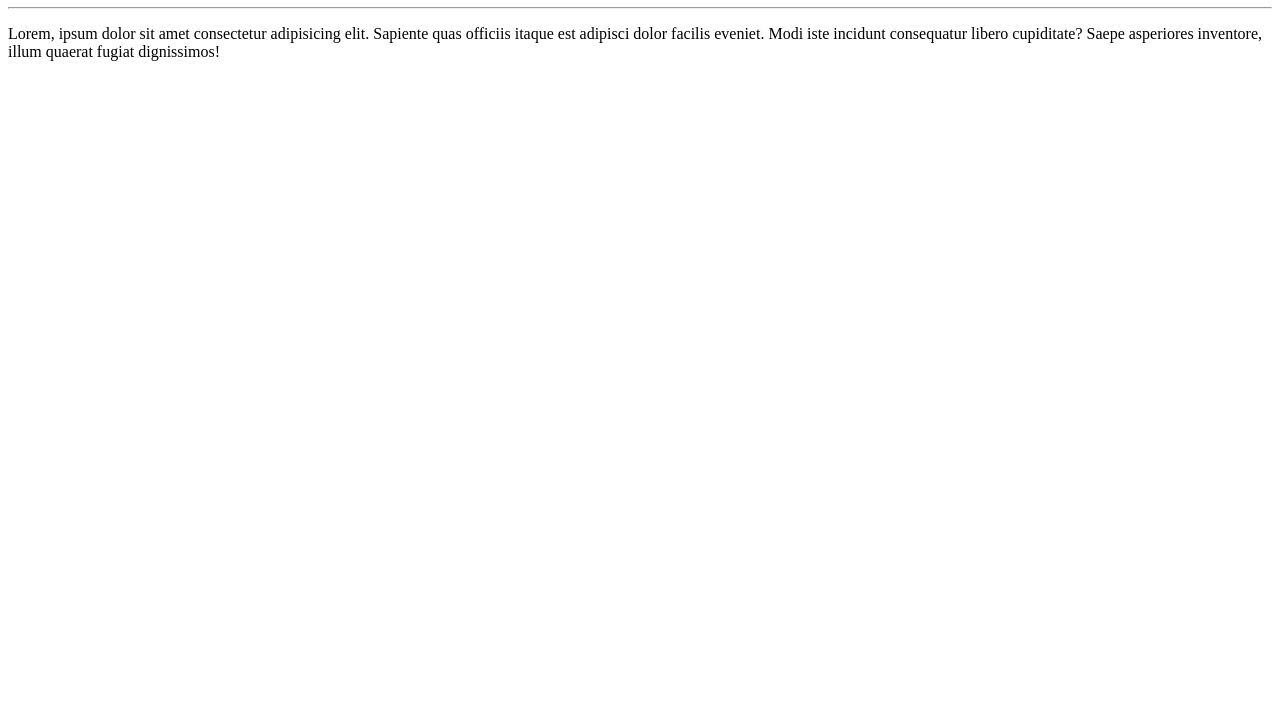
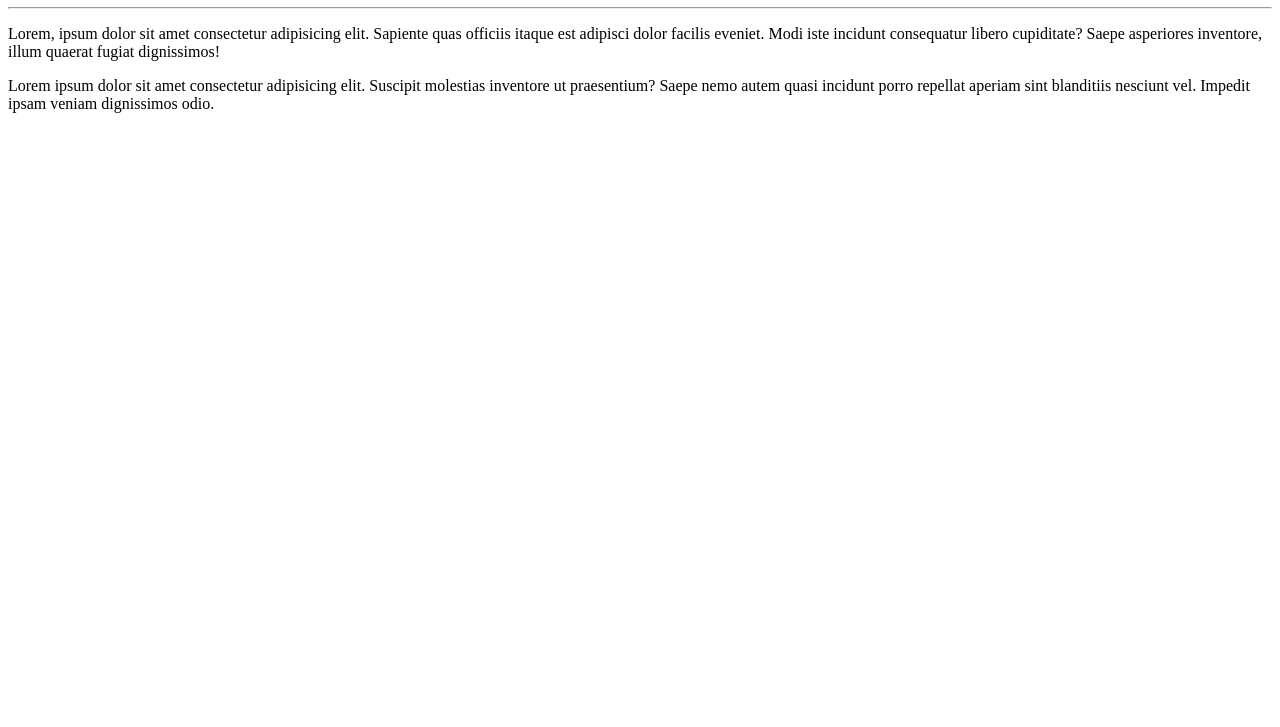
Before and after one commit to rodolfopossidonio/Ola-mundo, a plain HTML site: page site-exemplo/index.html in a window 1280 px wide. Shown: the part 73-800 px from the top of the page. Drawn offline with Linux system fonts and the light colour scheme.

Commit message:
adicionei um paragrafo

```diff
--- a/site-exemplo/index.html
+++ b/site-exemplo/index.html
@@ -11,5 +11,7 @@
     <hr>
     <p>Lorem, ipsum dolor sit amet consectetur adipisicing elit. Sapiente quas officiis itaque est adipisci dolor facilis eveniet. Modi iste incidunt consequatur libero cupiditate? Saepe asperiores inventore, illum quaerat fugiat dignissimos!</p>
 
+    <p>Lorem ipsum dolor sit amet consectetur adipisicing elit. Suscipit molestias inventore ut praesentium? Saepe nemo autem quasi incidunt porro repellat aperiam sint blanditiis nesciunt vel. Impedit ipsam veniam dignissimos odio.</p>
+
 </body>
 </html>
```
